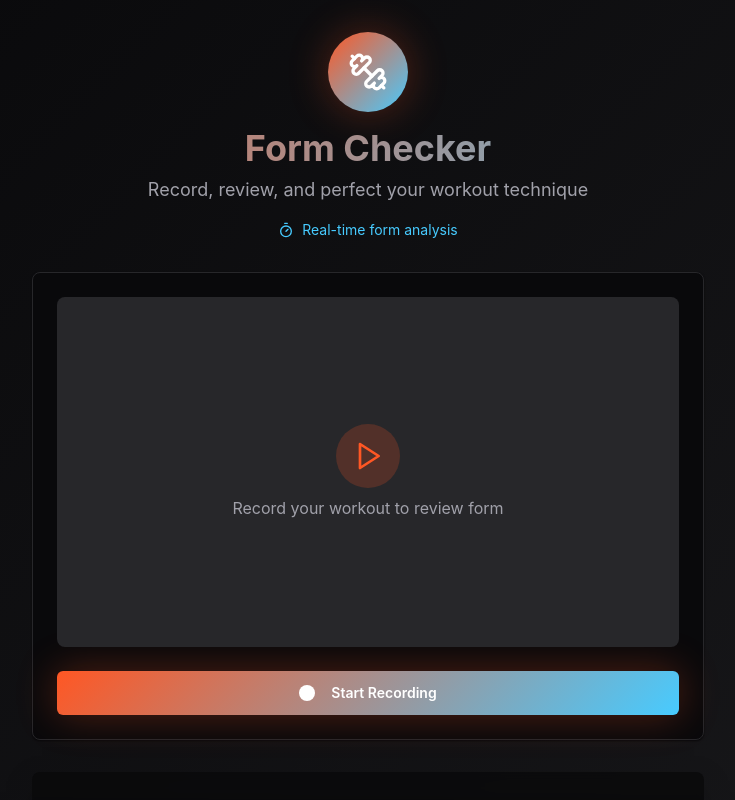
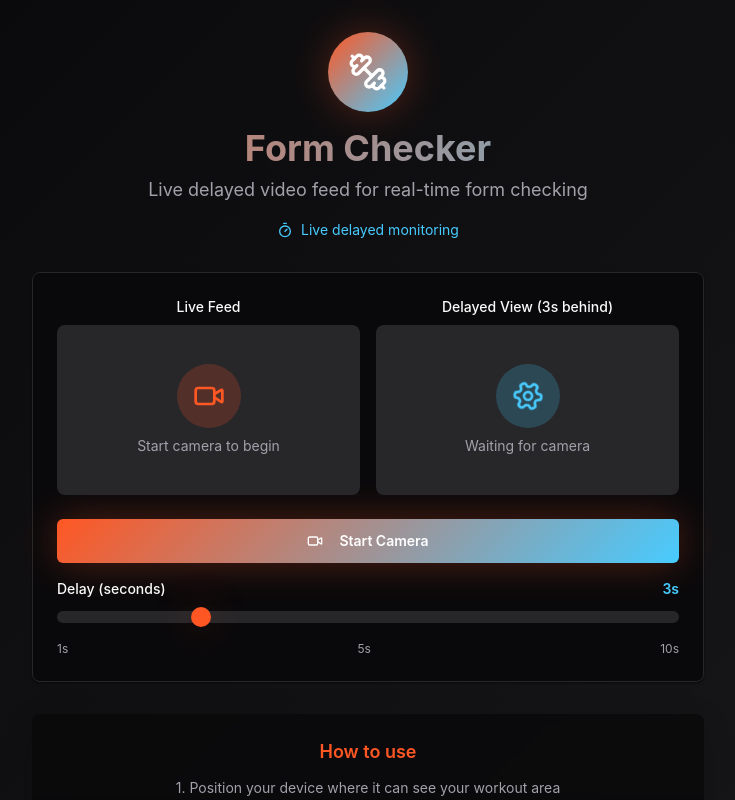
Before and after one commit to jjisnow/workout-loop-replay, a React (Vite) app: page / in a window 1280 px wide. Shown: the top 800 px of the page, without its empty margins (272-1007 px from the left). Built offline with nearby package versions, Linux system fonts and the light colour scheme.

Commit message:
Implement continuous video recording

```diff
--- a/src/components/VideoRecorder.tsx
+++ b/src/components/VideoRecorder.tsx
@@ -1,7 +1,7 @@
-import React, { useState, useRef } from 'react';
+import React, { useState, useRef, useEffect, useCallback } from 'react';
 import { Button } from '@/components/ui/button';
 import { Card } from '@/components/ui/card';
-import { Play, Square, RotateCcw, Settings } from 'lucide-react';
+import { Play, Square, Settings, Video, VideoOff } from 'lucide-react';
 import { cn } from '@/lib/utils';
 
 interface VideoRecorderProps {
@@ -9,157 +9,218 @@ interface VideoRecorderProps {
 }
 
 export const VideoRecorder: React.FC<VideoRecorderProps> = ({ className }) => {
-  const [isRecording, setIsRecording] = useState(false);
-  const [recordedVideo, setRecordedVideo] = useState<string | null>(null);
-  const [isPlaying, setIsPlaying] = useState(false);
+  const [isStreaming, setIsStreaming] = useState(false);
   const [delaySeconds, setDelaySeconds] = useState(3);
-  const videoRef = useRef<HTMLVideoElement>(null);
-  const mediaRecorderRef = useRef<MediaRecorder | null>(null);
+  const [frameBuffer, setFrameBuffer] = useState<string[]>([]);
+  const [currentDelayedFrame, setCurrentDelayedFrame] = useState<string | null>(null);
+
+  const liveVideoRef = useRef<HTMLVideoElement>(null);
+  const delayedCanvasRef = useRef<HTMLCanvasElement>(null);
   const streamRef = useRef<MediaStream | null>(null);
+  const captureIntervalRef = useRef<NodeJS.Timeout | null>(null);
+  const playbackIntervalRef = useRef<NodeJS.Timeout | null>(null);
 
-  const startRecording = async () => {
+  const captureFrame = useCallback(() => {
+    if (liveVideoRef.current && delayedCanvasRef.current) {
+      const canvas = delayedCanvasRef.current;
+      const ctx = canvas.getContext('2d');
+      const video = liveVideoRef.current;
+
+      if (ctx && video.videoWidth > 0) {
+        canvas.width = video.videoWidth;
+        canvas.height = video.videoHeight;
+        ctx.drawImage(video, 0, 0, canvas.width, canvas.height);
+
+        const frameData = canvas.toDataURL('image/jpeg', 0.8);
+
+        setFrameBuffer(prevBuffer => {
+          const newBuffer = [...prevBuffer, frameData];
+          // Keep buffer size reasonable (max 30 seconds at 10fps = 300 frames)
+          const maxFrames = Math.max(delaySeconds * 10, 30);
+          return newBuffer.slice(-maxFrames);
+        });
+      }
+    }
+  }, [delaySeconds]);
+
+  const playDelayedFrames = useCallback(() => {
+    setFrameBuffer(prevBuffer => {
+      const framesToDelay = delaySeconds * 10; // 10 FPS
+      if (prevBuffer.length >= framesToDelay) {
+        const delayedFrame = prevBuffer[prevBuffer.length - framesToDelay];
+        setCurrentDelayedFrame(delayedFrame);
+      }
+      return prevBuffer;
+    });
+  }, [delaySeconds]);
+
+  const startStream = async () => {
     try {
       const stream = await navigator.mediaDevices.getUserMedia({
-        video: { facingMode: 'environment' },
+        video: {
+          facingMode: 'environment',
+          width: { ideal: 1280 },
+          height: { ideal: 720 }
+        },
         audio: false
       });
+
       streamRef.current = stream;
 
-      const mediaRecorder = new MediaRecorder(stream);
-      mediaRecorderRef.current = mediaRecorder;
+      if (liveVideoRef.current) {
+        liveVideoRef.current.srcObject = stream;
+        await liveVideoRef.current.play();
+      }
 
-      const chunks: BlobPart[] = [];
+      setIsStreaming(true);
 
-      mediaRecorder.ondataavailable = (event) => {
-        if (event.data.size > 0) {
-          chunks.push(event.data);
-        }
-      };
+      // Start capturing frames at 10 FPS
+      captureIntervalRef.current = setInterval(captureFrame, 100);
 
-      mediaRecorder.onstop = () => {
-        const blob = new Blob(chunks, { type: 'video/webm' });
-        const videoUrl = URL.createObjectURL(blob);
-        setRecordedVideo(videoUrl);
+      // Start delayed playback at 10 FPS
+      playbackIntervalRef.current = setInterval(playDelayedFrames, 100);
 
-        // Stop all tracks
-        stream.getTracks().forEach(track => track.stop());
-      };
-
-      mediaRecorder.start();
-      setIsRecording(true);
     } catch (error) {
       console.error('Error accessing camera:', error);
     }
   };
 
-  const stopRecording = () => {
-    if (mediaRecorderRef.current && isRecording) {
-      mediaRecorderRef.current.stop();
-      setIsRecording(false);
+  const stopStream = () => {
+    if (streamRef.current) {
+      streamRef.current.getTracks().forEach(track => track.stop());
+      streamRef.current = null;
     }
+
+    if (captureIntervalRef.current) {
+      clearInterval(captureIntervalRef.current);
+      captureIntervalRef.current = null;
+    }
+
+    if (playbackIntervalRef.current) {
+      clearInterval(playbackIntervalRef.current);
+      playbackIntervalRef.current = null;
+    }
+
+    setIsStreaming(false);
+    setFrameBuffer([]);
+    setCurrentDelayedFrame(null);
   };
 
-  const playWithDelay = () => {
-    if (recordedVideo && videoRef.current) {
-      setIsPlaying(true);
+  // Cleanup on unmount
+  useEffect(() => {
+    return () => {
+      stopStream();
+    };
+  }, []);
 
-      setTimeout(() => {
-        if (videoRef.current) {
-          videoRef.current.currentTime = 0;
-          videoRef.current.play();
+  // Update delay buffer when delay changes
+  useEffect(() => {
+    if (isStreaming) {
+      // Clear existing intervals and restart with new timing
+      if (captureIntervalRef.current) {
+        clearInterval(captureIntervalRef.current);
+        captureIntervalRef.current = setInterval(captureFrame, 100);
       }
-      }, delaySeconds * 1000);
+
+      if (playbackIntervalRef.current) {
+        clearInterval(playbackIntervalRef.current);
+        playbackIntervalRef.current = setInterval(playDelayedFrames, 100);
       }
-  };
-
-  const resetVideo = () => {
-    setRecordedVideo(null);
-    setIsPlaying(false);
-    if (videoRef.current) {
-      videoRef.current.currentTime = 0;
     }
-  };
+  }, [delaySeconds, captureFrame, playDelayedFrames, isStreaming]);
 
   return (
     <Card className={cn("p-6 shadow-card transition-smooth", className)}>
       <div className="space-y-6">
         {/* Video Display */}
+        <div className="grid grid-cols-1 md:grid-cols-2 gap-4">
+          {/* Live Feed */}
+          <div className="space-y-2">
+            <h3 className="text-sm font-medium text-center">Live Feed</h3>
             <div className="relative aspect-video bg-secondary rounded-lg overflow-hidden">
-          {recordedVideo ? (
               <video
-              ref={videoRef}
-              src={recordedVideo}
+                ref={liveVideoRef}
                 className="w-full h-full object-cover"
-              loop
-              onEnded={() => setIsPlaying(false)}
+                playsInline
+                muted
+                style={{ display: isStreaming ? 'block' : 'none' }}
+              />
+              {!isStreaming && (
+                <div className="w-full h-full flex items-center justify-center">
+                  <div className="text-center space-y-2">
+                    <div className="w-16 h-16 mx-auto rounded-full bg-primary/20 flex items-center justify-center">
+                      <Video className="w-8 h-8 text-primary" />
+                    </div>
+                    <p className="text-muted-foreground text-sm">Start camera to begin</p>
+                  </div>
+                </div>
+              )}
+            </div>
+          </div>
+
+          {/* Delayed Feed */}
+          <div className="space-y-2">
+            <h3 className="text-sm font-medium text-center">
+              Delayed View ({delaySeconds}s behind)
+            </h3>
+            <div className="relative aspect-video bg-secondary rounded-lg overflow-hidden">
+              {currentDelayedFrame ? (
+                <img
+                  src={currentDelayedFrame}
+                  alt="Delayed feed"
+                  className="w-full h-full object-cover animate-fade-in"
                 />
               ) : (
                 <div className="w-full h-full flex items-center justify-center">
                   <div className="text-center space-y-2">
-                <div className="w-16 h-16 mx-auto rounded-full bg-primary/20 flex items-center justify-center">
-                  <Play className="w-8 h-8 text-primary" />
+                    <div className="w-16 h-16 mx-auto rounded-full bg-accent/20 flex items-center justify-center">
+                      <Settings className="w-8 h-8 text-accent animate-spin" />
                     </div>
-                <p className="text-muted-foreground">Record your workout to review form</p>
+                    <p className="text-muted-foreground text-sm">
+                      {isStreaming ? 'Building delay buffer...' : 'Waiting for camera'}
+                    </p>
                   </div>
                 </div>
               )}
             </div>
+          </div>
+        </div>
+
+        {/* Hidden canvas for frame capture */}
+        <canvas ref={delayedCanvasRef} style={{ display: 'none' }} />
 
         {/* Controls */}
         <div className="space-y-4">
-          {/* Recording Controls */}
+          {/* Camera Controls */}
           <div className="flex gap-3">
-            {!isRecording ? (
+            {!isStreaming ? (
               <Button
-                onClick={startRecording}
+                onClick={startStream}
                 variant="fitness"
                 size="lg"
                 className="flex-1"
               >
-                <div className="w-4 h-4 rounded-full bg-white mr-2" />
-                Start Recording
+                <Video className="w-4 h-4 mr-2" />
+                Start Camera
               </Button>
             ) : (
               <Button
-                onClick={stopRecording}
+                onClick={stopStream}
                 variant="destructive"
                 size="lg"
                 className="flex-1"
               >
-                <Square className="w-4 h-4 mr-2 fill-current" />
-                Stop Recording
+                <VideoOff className="w-4 h-4 mr-2" />
+                Stop Camera
               </Button>
             )}
           </div>
 
-          {/* Playback Controls */}
-          {recordedVideo && (
-            <div className="space-y-4">
-              <div className="flex gap-3">
-                <Button
-                  onClick={playWithDelay}
-                  variant="accent"
-                  size="lg"
-                  className="flex-1"
-                  disabled={isPlaying}
-                >
-                  <Play className="w-4 h-4 mr-2" />
-                  {isPlaying ? `Playing in ${delaySeconds}s...` : `Play with ${delaySeconds}s delay`}
-                </Button>
-                <Button
-                  onClick={resetVideo}
-                  variant="outline"
-                  size="lg"
-                >
-                  <RotateCcw className="w-4 h-4" />
-                </Button>
-              </div>
-
           {/* Delay Settings */}
-              <div className="space-y-2">
+          <div className="space-y-3">
             <div className="flex items-center justify-between">
               <label className="text-sm font-medium">Delay (seconds)</label>
-                  <span className="text-sm text-muted-foreground">{delaySeconds}s</span>
+              <span className="text-sm text-accent font-semibold">{delaySeconds}s</span>
             </div>
             <input
               type="range"
@@ -167,9 +228,29 @@ export const VideoRecorder: React.FC<VideoRecorderProps> = ({ className }) => {
               max="10"
               value={delaySeconds}
               onChange={(e) => setDelaySeconds(Number(e.target.value))}
-                  className="w-full h-2 bg-secondary rounded-lg appearance-none cursor-pointer slider"
+              className="w-full h-3 bg-secondary rounded-lg appearance-none cursor-pointer transition-smooth
+                [&::-webkit-slider-thumb]:appearance-none [&::-webkit-slider-thumb]:w-5 [&::-webkit-slider-thumb]:h-5
+                [&::-webkit-slider-thumb]:rounded-full [&::-webkit-slider-thumb]:bg-primary
+                [&::-webkit-slider-thumb]:shadow-glow [&::-webkit-slider-thumb]:transition-smooth
+                [&::-webkit-slider-thumb]:hover:scale-110"
             />
+            <div className="flex justify-between text-xs text-muted-foreground">
+              <span>1s</span>
+              <span>5s</span>
+              <span>10s</span>
             </div>
+          </div>
+
+          {/* Status */}
+          {isStreaming && (
+            <div className="text-center space-y-1">
+              <div className="inline-flex items-center gap-2 px-3 py-1 rounded-full bg-fitness-success/20 text-fitness-success">
+                <div className="w-2 h-2 rounded-full bg-fitness-success animate-pulse" />
+                <span className="text-sm font-medium">Live Recording</span>
+              </div>
+              <p className="text-xs text-muted-foreground">
+                Buffer: {frameBuffer.length} frames
+              </p>
             </div>
           )}
         </div>
--- a/src/components/WorkoutHeader.tsx
+++ b/src/components/WorkoutHeader.tsx
@@ -13,13 +13,13 @@ export const WorkoutHeader: React.FC = () => {
           Form Checker
         </h1>
         <p className="text-muted-foreground text-lg">
-          Record, review, and perfect your workout technique
+          Live delayed video feed for real-time form checking
         </p>
       </div>
 
       <div className="flex items-center justify-center gap-2 text-sm text-accent">
         <Timer className="w-4 h-4" />
-        <span>Real-time form analysis</span>
+        <span>Live delayed monitoring</span>
       </div>
     </div>
   );
```
Also changed, not shown: src/pages/Index.tsx (+4 -3 lines), tailwind.config.ts (+21 -1 lines). Lines whose indentation alone changed are shown as unchanged.
